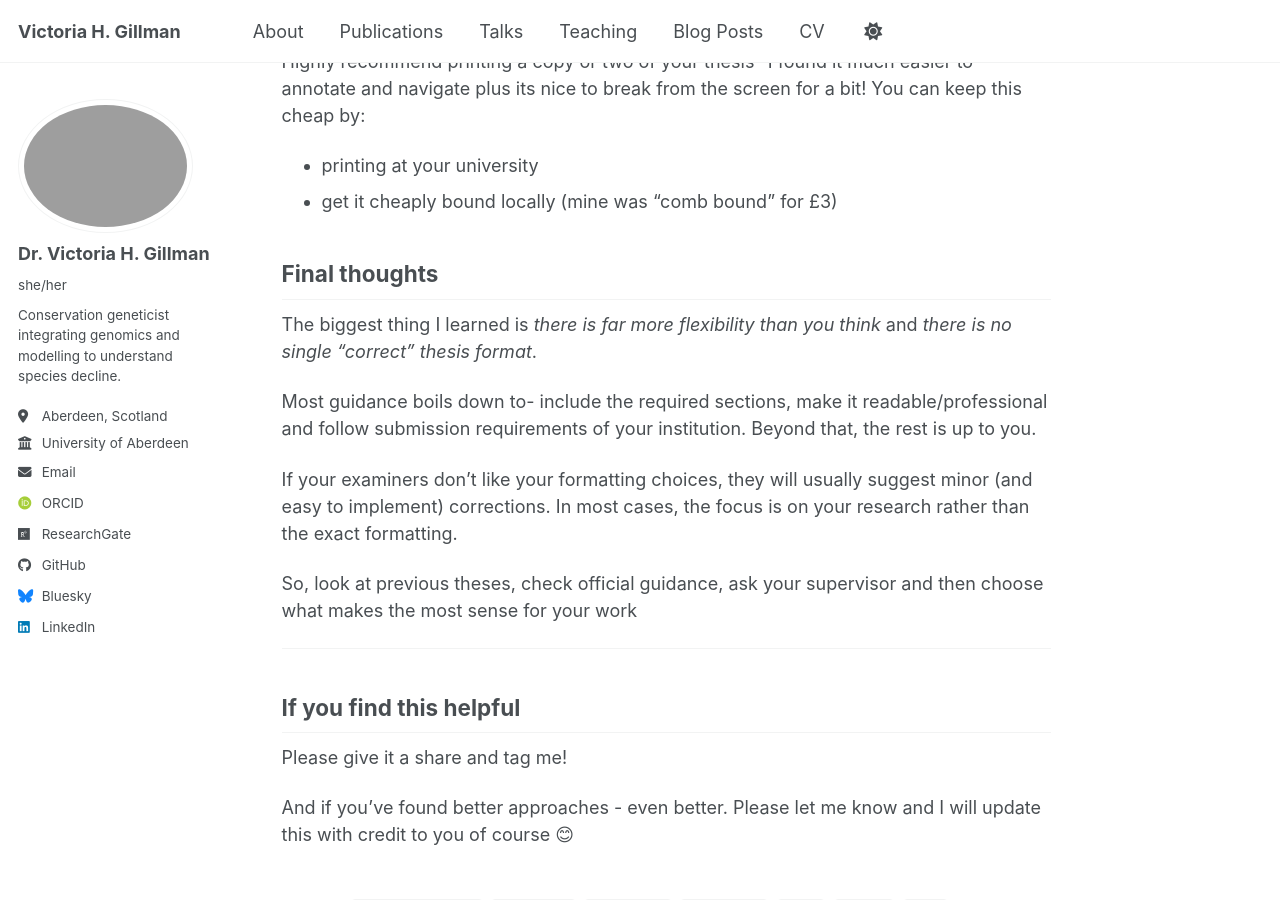
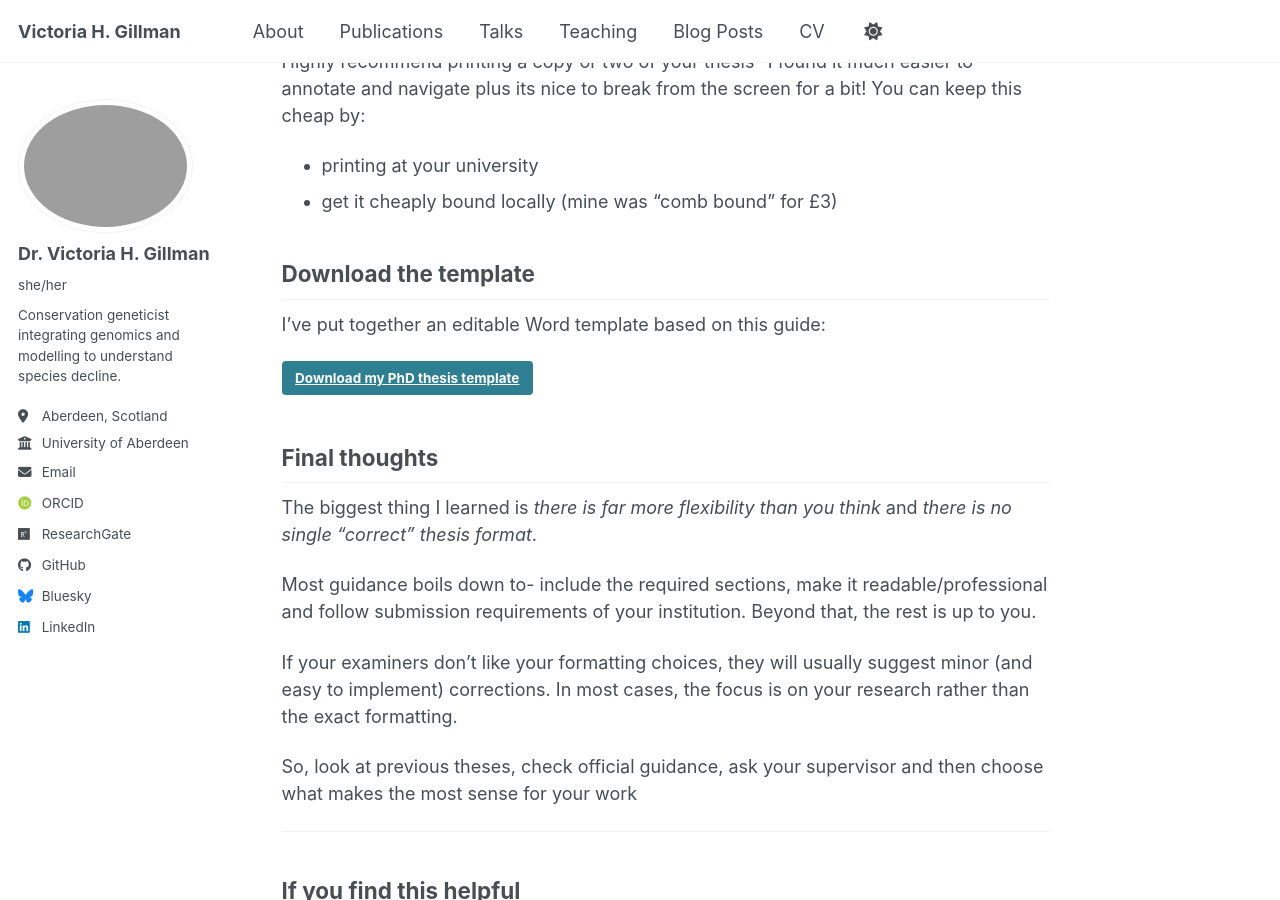
Before and after one commit to victoriagillman/victoriagillman.github.io, a Jekyll site: the page built from _posts/2026-04-04-phd-thesis-template-guide.md, in a window 1280 px wide and 900 px high, scrolled down 8568 px. Built offline with Jekyll 4.4.1, drawn with Linux system fonts in a browser that asks for light colours; emoji names are drawn with the system emoji font; some web fonts are replaced; a script bundle is joined from its source files by our own code; library files that are not in the unit come from our copies; some of the changed text lies outside the part shown.

Commit message:
add template download

```diff
--- a/_posts/2026-04-04-phd-thesis-template-guide.md
+++ b/_posts/2026-04-04-phd-thesis-template-guide.md
@@ -253,6 +253,11 @@ Highly recommend printing a copy or two of your thesis- I found it much easier t
 * printing at your university
 * get it cheaply bound locally (mine was "comb bound" for £3)
 
+## Download the template
+
+I’ve put together an editable Word template based on this guide:
+
+[Download my PhD thesis template](/files/Thesis_template_by_VGillman.docx){: .btn .btn--primary}
 
 ## Final thoughts
 
```
Also changed, not shown: 1 other file.
